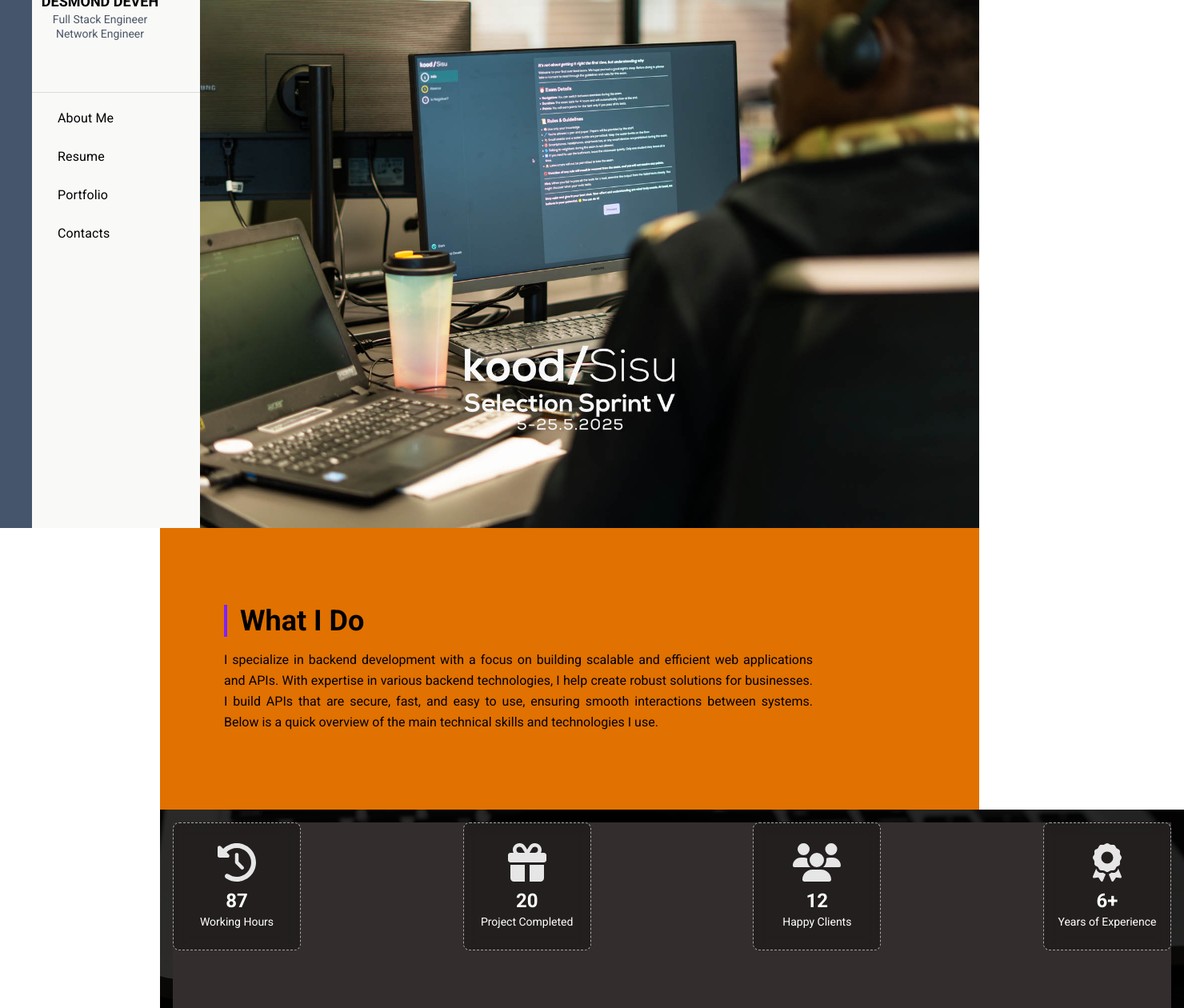
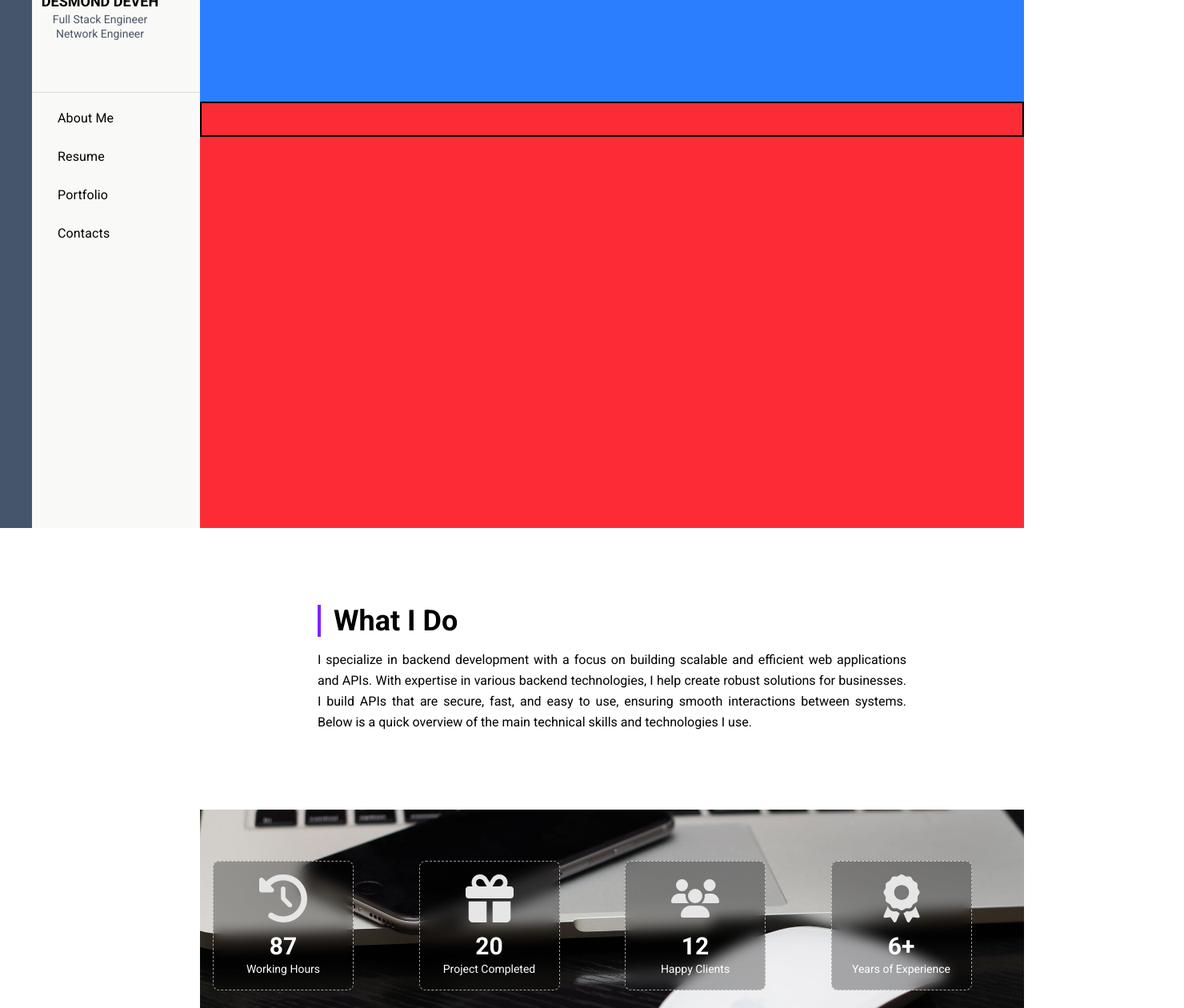
Before and after one commit to Desmond-netw/hireMePortfolio, a Next.js app in the folder v2/: page / in a window 1280 px wide. Shown: the part 140-1400 px from the top of the page at 80% size, 1480 px wide, since content can reach past the window. Built offline with nearby package versions, Linux system fonts and the light colour scheme; some icons are missing.

Commit message:
modify aboutmepage

```diff
--- a/v2/src/app/ClientLayout.tsx
+++ b/v2/src/app/ClientLayout.tsx
@@ -3,7 +3,6 @@
 import React, { useState } from "react";
 import AppsIcon from "@mui/icons-material/Apps";
 import SideDrawer from "./components/drawer";
-// import Container from "./components/container";
 import Link from "next/link";
 
 export default function ClientLayout({
@@ -18,9 +17,8 @@
   };
 
   return (
-    <div className="max-w-full" >
-
-      {/* -------------------- Fixed smaill-side-bar-menu */}
+    <div className="relative min-h-screen">
+      {/* Small sidebar menu - mobile */}
       <aside className="w-10 xs:w-6 h-screen fixed top-0 left-0 bg-slate-600 flex flex-col items-center py-15 z-50">
         <Link href="/" className="p-2 w-full">D.<span className="text-orange-500">D</span></Link>
         <button onClick={() => toggleDrawer(true)} className="md:hidden flex">
@@ -29,15 +27,12 @@
       </aside>
 
       {/* Main Content */}
-      <main className="">
-
+      <main className="md:ml-[250px]"> {/* Add margin to account for desktop sidebar */}
         {children}
-
       </main>
 
-      {/* ---------- Side Drawer */}
+      {/* Side Drawer */}
       <SideDrawer open={drawerOpen} toggleDrawer={toggleDrawer} />
-
     </div>
   );
 }
--- a/v2/src/app/components/aboutMe/Aboutme.tsx
+++ b/v2/src/app/components/aboutMe/Aboutme.tsx
@@ -1,24 +1,30 @@
 import React from "react";
-// font awearsome
-// Font Awesome
 import { FontAwesomeIcon } from "@fortawesome/react-fontawesome";
-import { faClockRotateLeft } from "@fortawesome/free-solid-svg-icons";
-import { faGift } from "@fortawesome/free-solid-svg-icons";
-import { faUsers } from "@fortawesome/free-solid-svg-icons";
-import { faAward } from "@fortawesome/free-solid-svg-icons";
-
-
-// backgrounds img
+import { faClockRotateLeft, faGift, faUsers, faAward } from "@fortawesome/free-solid-svg-icons";
 
 const Aboutme = () => {
-    return ( <div className="w-75% bg-amber-600"> {/* ---- Main about section --- - */}
+  return (
+    <div className="w-full">
+      {/* Hero Section */}
+      <div className="relative w-full h-screen bg-[url(/bg-big.jpg)] bg-center bg-fixed bg-cover bg-no-repeat">
+        {/* Gradient overlay if needed */}
+        <div className="absolute inset-0 bg-gradient-to-r from-black/70 to-transparent z-10">
+          <div className="w-full h-full mx-auto bg-transparent flex flex-col justify-center items-center">
+             {/* Herro content */}
+             <div className="h-1/3 w-full bg-blue-500">
+                Herro Content Here
+              </div>
+             {/* -- Demo vidoes wrapper */}
 
-            <div className={`section relative w-full h-screen bg-[url(/bg-big.jpg)] bg-center bg-fixed bg-cover bg-no-repeat `}></div>
-            {/* <div className="absolute inset-0 bg-gradient-to-l from-black/80 to-transparent z-10" /> */}
+             <div className="w-full h-2/3 bg-red-500 relative ">
+              <div className=" flex flex-col items-center py-5 px-1 border-2 border-black "></div>
+             </div>
+          </div>
+        </div>
+      </div>
 
-
-                <div className="wrapper  z-25 px-6 py-10 md:px-20 md:py-24 max-w-4xl">
-            {/* == some personal discriptions */}
+      {/* Content Section */}
+      <div className="relative z-20 px-6 py-10 md:px-20 md:py-24 max-w-4xl mx-auto">
         <h1 className="text-2xl md:text-4xl font-bold border-l-4 border-violet-600 pl-4 mb-4">
           What I Do
         </h1>
@@ -26,29 +32,39 @@
           I specialize in backend development with a focus on building scalable and efficient web applications and APIs. With expertise in various backend technologies, I help create robust solutions for businesses. I build APIs that are secure, fast, and easy to use, ensuring smooth interactions between systems. Below is a quick overview of the main technical skills and technologies I use.
         </p>
       </div>
-            <div className="counter-up w-screen h-[50vh] px-4 py-4 flex justify-center items-center bg-[url(/bg-2.jpeg)]  bg-center bg-cover bg-fixed bg-no-repeat relative"
-                    >
-                <div className="content w-full h-full flex justify-between flex-col md:flex-row bg-red-100">
+
+      {/* Updated Counter Section */}
+            <div className="w-full px-4 py-16 bg-[url(/bg-2.jpeg)] bg-center bg-cover bg-fixed bg-no-repeat relative">
+                <div className="container mx-auto">
+                    <div className="grid grid-cols-2 md:grid-cols-4 gap-4 md:gap-6 lg:gap-8">
                         {[
                             {icon: faClockRotateLeft, value: "87", label: "Working Hours"},
-                        { icon: faGift, value: "20", label: "Project Completed" },
-                        { icon: faUsers, value: "12", label: "Happy Clients" },
-                        { icon: faAward, value: "6+", label: "Years of Experience" },
+                            {icon: faGift, value: "20", label: "Project Completed"},
+                            {icon: faUsers, value: "12", label: "Happy Clients"},
+                            {icon: faAward, value: "6+", label: "Years of Experience"},
                         ].map((item, idx) => (
-                        // box to handle content
-                        <div key={idx}
-                        className="w-36 h-36 md:w-40 md:h-40 border-1 border-dashed border-[rgba(255,255,255,0.6)] rounded-lg flex flex-col items-center justify-center text-white bg-black/30 backdrop-blur-sm"
+                            <div
+                                key={idx}
+                                className="w-44 flex flex-col items-center justify-center
+                                border border-dashed border-[rgba(255,255,255,0.6)] rounded-lg
+                                text-white bg-black/30 backdrop-blur-sm
+                                p-4 transition-all duration-300 hover:scale-105 hover:bg-black/40 "
+
                             >
-                            <FontAwesomeIcon icon={item.icon} className="text-[#e6e6e6] text-[48px] mb-2" />
-                            <div className="text-2xl font-bold">{item.value}</div>
-                            <div className="text-sm text-center">{item.label}</div>
+                                <FontAwesomeIcon
+                                    icon={item.icon}
+                                    className="text-[#e6e6e6] text-lg md:text-3xl lg:text-4xl mb-2 md:mb-3"
+                                    style={{width:'60px', height:"60px"}}
+                                />
+                                <div className="text-xl md:text-2xl lg:text-3xl font-bold">{item.value}</div>
+                                <div className="text-xs md:text-sm text-center">{item.label}</div>
                             </div>
                         ))}
                     </div>
                 </div>
-
-
-    </div> );
+            </div>
+        </div>
+    );
 }
 
 export default Aboutme;
--- a/v2/src/app/page.tsx
+++ b/v2/src/app/page.tsx
@@ -3,16 +3,14 @@
 
 export default function Home() {
   return (
-    <div className="w-[80%] flex ">
-      {/* --- Side Menu fixed on large screen --- */}
-      <div className="hidden md:flex fixed top-0 left-0 z-30 bg-[#F9F9F8] w-[250px] min-h-screen">
+    <>
+      {/* Desktop Sidebar - now moved to ClientLayout */}
+      <div className="hidden md:flex fixed top-0 left-0 z-40 bg-[#F9F9F8] w-[250px] min-h-screen">
         <DrawerList />
       </div>
 
-      {/* --- Main content with margin to avoid sidebar overlap --- */}
-      <main className="w-full ml-0 md:ml-[200px]">
-        <Aboutme />
-      </main>
-    </div>
+      {/* Main content */}
+      <Aboutme />
+    </>
   );
 }
```
Lines whose indentation alone changed are shown as unchanged.
